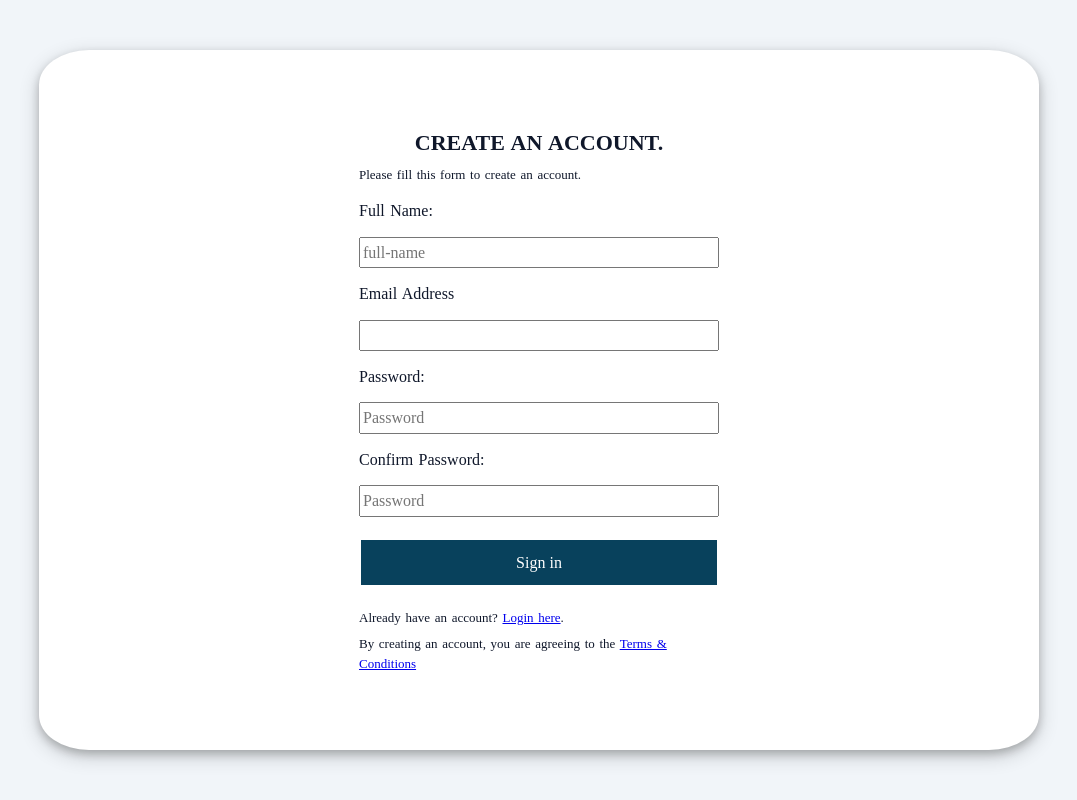
After one commit to herrntsu/Clinic_IS, a PHP site: page /registration-page.php in a window 1280 px wide. The commit adds this page. Shown: the whole page, without its empty margins (101-1178 px from the left). Run offline with PHP 8.4, Linux system fonts and the light colour scheme.

Commit message:
created registration page

```diff
--- /dev/null
+++ b/registration-page.php
@@ -0,0 +1,35 @@
+<!DOCTYPE html>
+<html lang="en">
+
+<head>
+    <meta charset="UTF-8">
+    <title>Sign Up</title>
+</head>
+<link rel="stylesheet" href="style.css">
+
+<body>
+    <div class="container">
+        <form action="" method="post" class="form-group">
+            <h2>Create an Account.</h2>
+
+            <div class="form-group">
+                <p>Please fill this form to create an account.</p>
+                <label>Full Name:</label>
+                <input type="text" name="fullname" id="full-name" placeholder="full-name" required />
+                <label>Email Address</label>
+                <input type="email" name="email" class="form-control" required />
+                <label>Password:</label>
+                <input type="password" name="password" class="user-password" placeholder="Password" required>
+                <label>Confirm Password:</label>
+                <input type="password" name="password" class="user-password" placeholder="Password" required>
+                <input type="submit" name="submit" class="submit-btn" value="Sign in">
+                <p>Already have an account? <a href="login-page.php">Login here</a>.</p>
+                <p>By creating an account, you are agreeing to the <a href="terms&conditions.php">Terms & Conditions</a>
+                </p>
+            </div>
+        </form>
+    </div>
+</body>
+
+
+</html>
--- a/style.css
+++ b/style.css
@@ -62,6 +62,7 @@ body {
   margin: 0 auto;
   font-family: Montserrat;
   box-shadow: 0 4px 8px 0 rgba(0, 0, 0, 0.2), 0 6px 20px 0 rgba(0, 0, 0, 0.19);
+  border-radius: 5% ;
 }
 
 .montserrat {
@@ -127,10 +128,15 @@ body {
     font-size: 16px;
 
   }
+
+  & p{
+    align-self: start;
+    margin: 0;
+  }
 }
 
 .submit-btn:hover {
-  background-color: #62ff7f;
+  background-color: #157eaf;
   opacity: 0.9;
   transition: 0.6s;
   display: inline-block;
@@ -138,7 +144,7 @@ body {
 }
 
 .submit-btn:active {
-  background-color: #35ca3a;
+  background-color: #0b2d3d;
   box-shadow: 0 44x #666;
   transform: translateY(3px);
 }
@@ -172,8 +178,8 @@ body {
   position: absolute;
   display: flex;
   z-index: -1;
-  top: -70px;
-  left: 1200px;
+  top: -100px;
+  left: 1184px;
   animation: fadeIn 4s;
   overflow: hidden;
 }
```
Also changed, not shown: login-page.php (+6 -3 lines), sign-in.php (added, +46 -0 lines).
